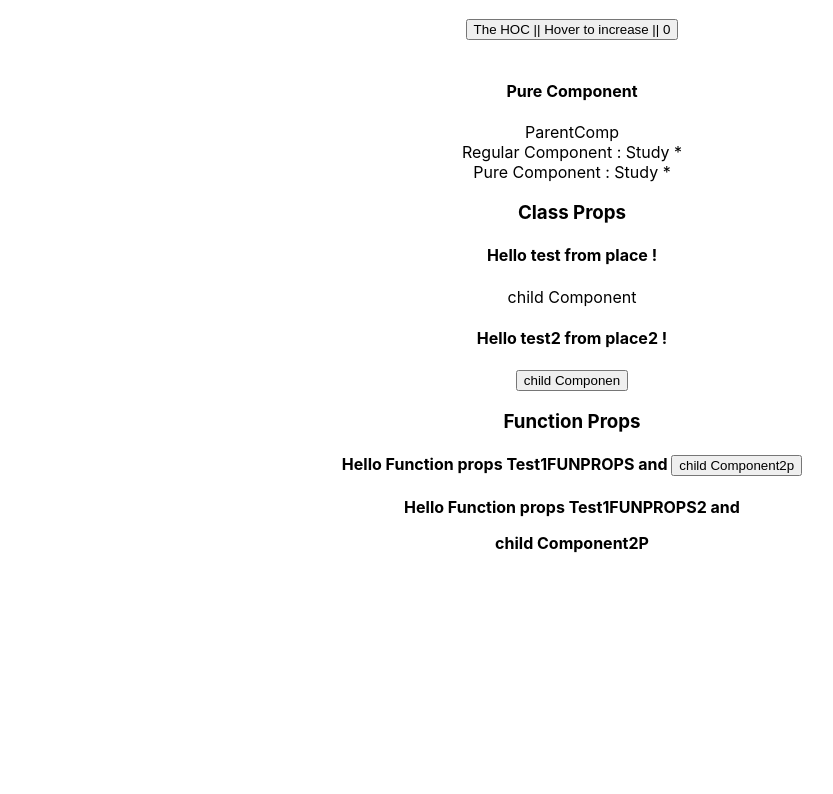
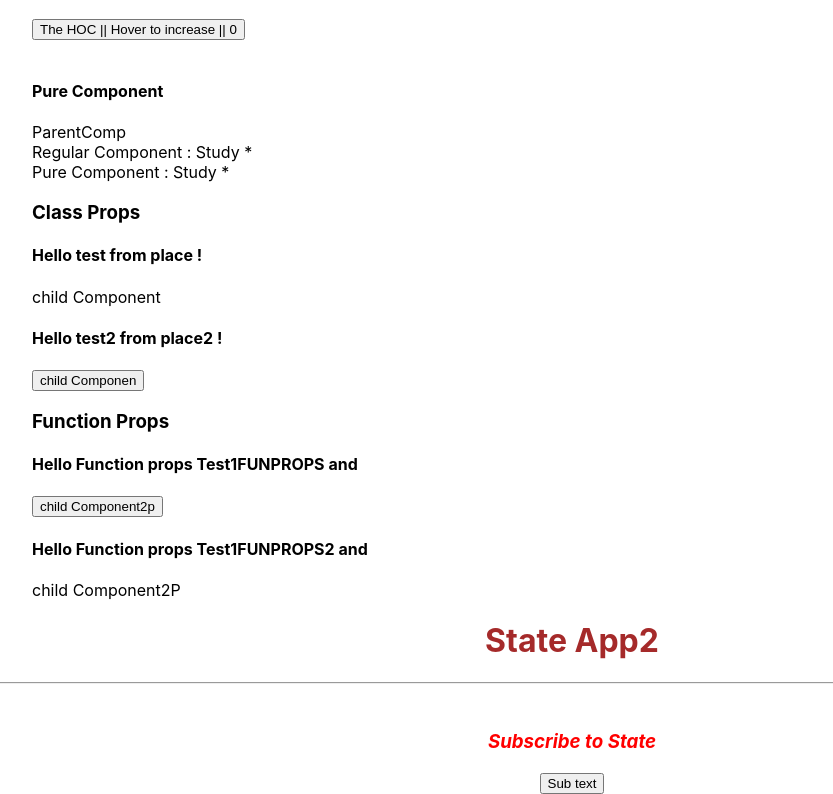
Before and after one commit to ahnas/react, a React (Create React App) app: page / in a window 1280 px wide. Shown: the part 316-1110 px from the top of the page, without its empty margins (68-901 px from the left). Before the commit the page ends 891 px from the top, so only its background shows below. Built offline with nearby package versions, Linux system fonts and the light colour scheme.

Commit message:
state (class)

```diff
--- a/src/App.css
+++ b/src/App.css
@@ -14,7 +14,8 @@
 }
 
 .App-header {
-  text-align: center;
+  margin-left: 100px;
+  width: 50%;
 }
 
 .App-link {
@@ -29,3 +30,7 @@
     transform: rotate(360deg);
   }
 }
+
+.StateApp{
+  text-align: center;
+}
--- a/src/App.js
+++ b/src/App.js
@@ -10,9 +10,11 @@ import Counter from './Components/Counter';
 import ParentComp from './Components/ParentComp';
 import ClassProps from './Components/ClassProps';
 import FunctionProps from './Components/FunctionProps';
+import AppState from './AppState';
 
 function App () {
   return (
+    <div>
       <div className='App-header'>
 
         <h1>Function Components</h1>
@@ -34,7 +36,7 @@ function App () {
           <p>child Component</p>
         </ClassProps>
 
-      <ClassProps name = "test2" children="children" place="place2">
+        <ClassProps name = "test2" place="place2">
           <button>child Componen  </button>
         </ClassProps>
 
@@ -50,6 +52,12 @@ function App () {
 
 
       </div>
+
+      <div className='state'>
+        <AppState/>
+      </div>
+    </div>
+
   );
 }
 
--- /dev/null
+++ b/src/AppState.js
@@ -0,0 +1,26 @@
+import React, { Component } from 'react';
+import NewComp from './Components/NewComp';
+
+
+
+
+
+
+class AppState extends Component {
+    styles = {
+        color : 'brown',
+    };
+
+    render() {
+        return (
+            <div className='StateApp'>
+                <h1 style={this.styles}> State App2</h1>
+                <hr/>
+                <br/>
+                <NewComp/>
+            </div>
+        );
+    }
+}
+
+export default AppState;
--- a/src/Components/FunctionProps.js
+++ b/src/Components/FunctionProps.js
@@ -3,8 +3,10 @@ import react from "react";
 
 function FunctionProps(props){
     return(
-        <h4>Hello Function props {props.name}  and {props.children}</h4>
-
+        <div>
+            <h4>Hello Function props {props.name}  and </h4>
+            <p>{props.children}</p>
+        </div>
     );
 }
 
--- /dev/null
+++ b/src/Components/NewComp.js
@@ -0,0 +1,30 @@
+import React, { Component } from 'react';
+
+class NewComp extends Component {
+    constructor(props) {
+        super(props);
+
+        this.state = {
+            message: "Subscribe to State",
+            sub : "Sub text"
+        };
+
+    }
+
+    styl = {
+        fontStyle : "italic",
+        color :'red'
+    }
+
+
+    render() {
+        return (
+            <div className='App'>
+                <h3 style={this.styl}> {this.state.message} </h3>
+                <button> {this.state.sub}</button>
+            </div>
+        );
+    }
+}
+
+export default NewComp;
```
Lines whose indentation alone changed are shown as unchanged.
